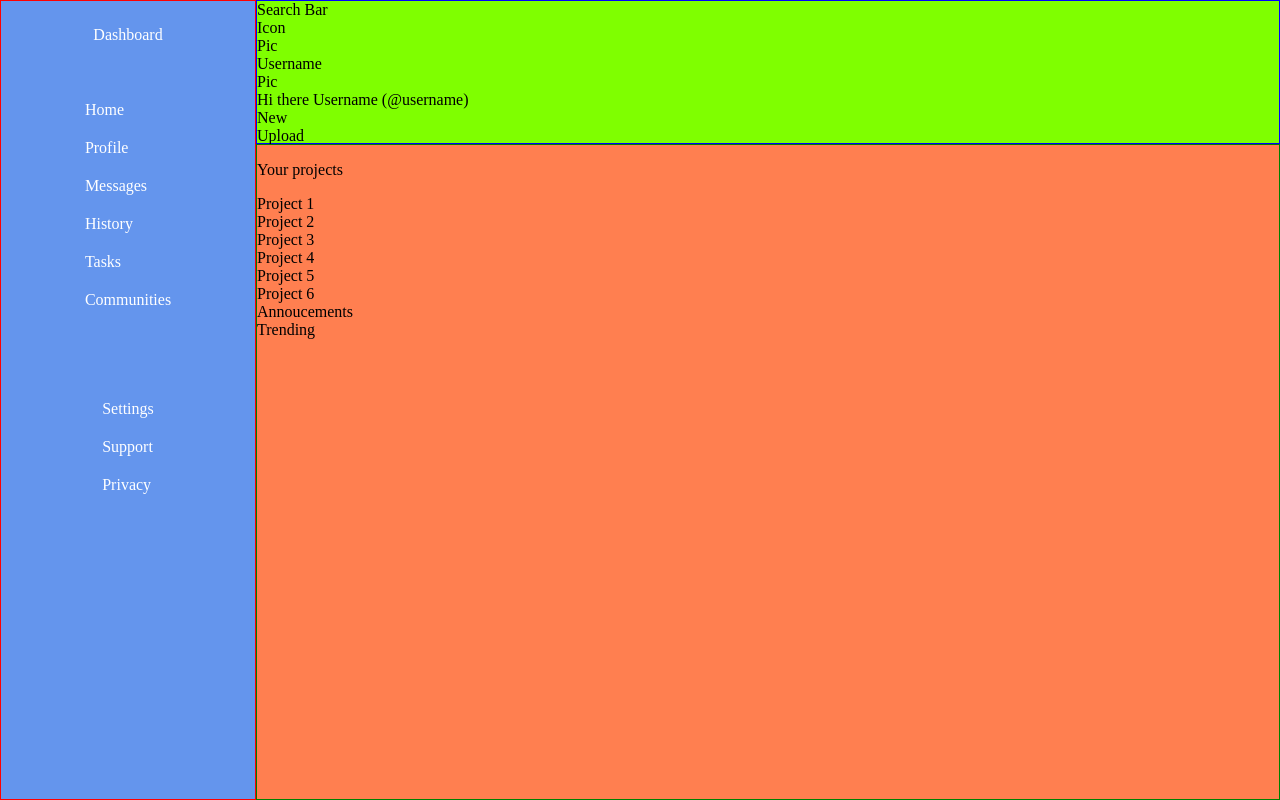
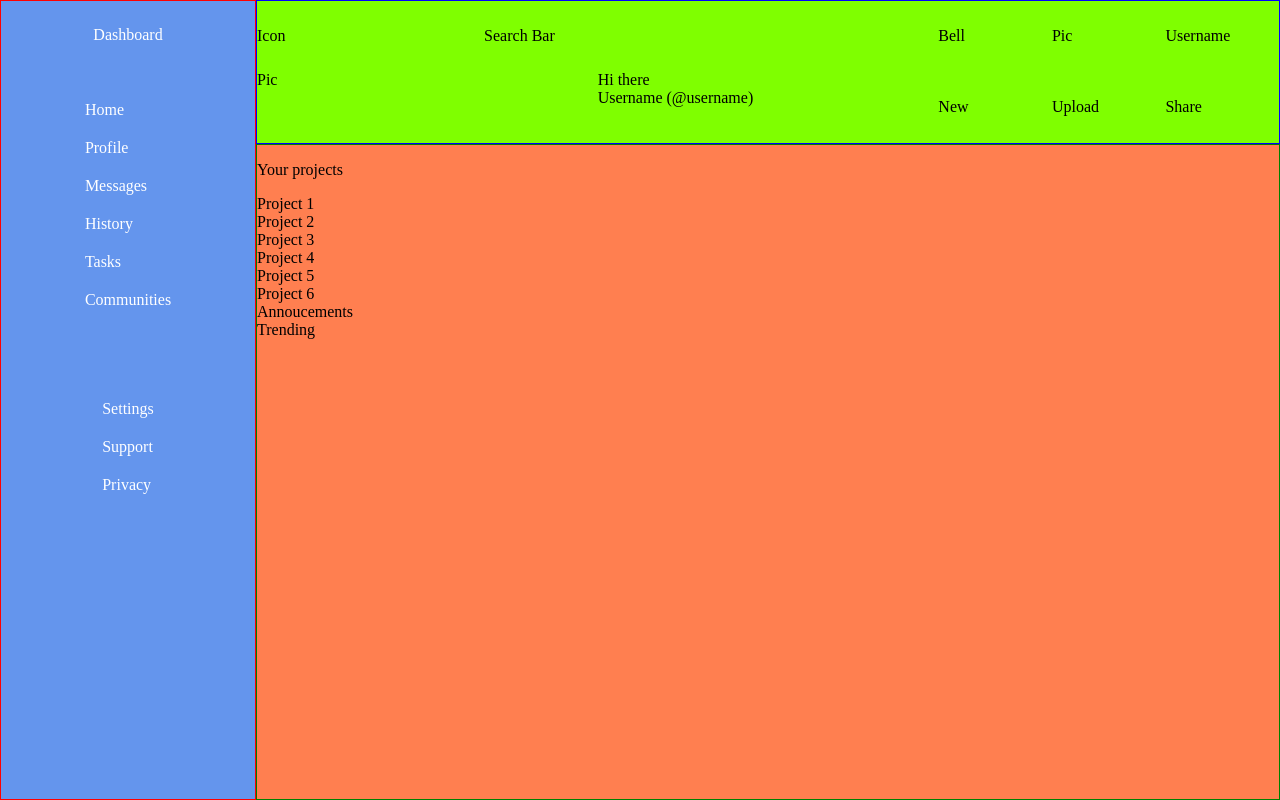
Before and after one commit to aeguggh5893/admin-dashboard, a plain HTML site: page index.html in a window 1280 px wide. Drawn offline with Linux system fonts and the light colour scheme.

Commit message:
Structure header section

```diff
--- a/index.html
+++ b/index.html
@@ -31,20 +31,23 @@
             </div>
 
             <div class="header">
-                <div class="navigation">
+                <div class="navigation1">
+                    <div>Icon</div>
                     <div class="navbar">Search Bar</div>
-                    <div class="bell">Icon</div>
+                </div>
+                <div class="navigation2">
+                    <div class="bell">Bell</div>
                     <div class="profile-pic">Pic</div>
                     <div class="user">Username</div>
                 </div>
-                <div class="profile">
+                <div class="profile1">
                     <div class="profile-pic">Pic</div>
-                    <div class="greeting">Hi there Username (@username)</div>
-                    <div class="option">
-                        <div class="button">New</div>
-                        <div class="button">Upload</div>
-                        <div class="button">Share</div>
-                    </div>
+                    <div class="greeting">Hi there <br> Username (@username)</div>
+                </div>
+                <div class="option">
+                    <div class="button">New</div>
+                    <div class="button">Upload</div>
+                    <div class="button">Share</div>
                 </div>
             </div>
 
--- a/style.css
+++ b/style.css
@@ -55,6 +55,37 @@ li {
 .header {
     border: 1px solid blue;
     background-color: chartreuse;
+    display: grid;
+    grid-template-columns: 2fr 1fr;
+    grid-template-rows: repeat(2, 1fr);
+}
+
+.navigation1 {
+    display: grid;
+    grid-template-columns: 1fr 2fr;
+    align-content: center;
+}
+
+.navigation2 {
+    display: grid;
+    grid-template-columns: repeat(3, 1fr);
+    align-content: center;
+}
+
+.option {
+    display: grid;
+    grid-template-columns: repeat(3, 1fr);
+    align-content: center;
+}
+
+.profile1 {
+    display: grid;
+    grid-template-columns: repeat(2, 1fr);
+    grid-template-rows: repeat(2, 1fr);
+}
+
+.profile1 > .profile-pic {
+    grid-row: span 2;
 }
 
 
```
